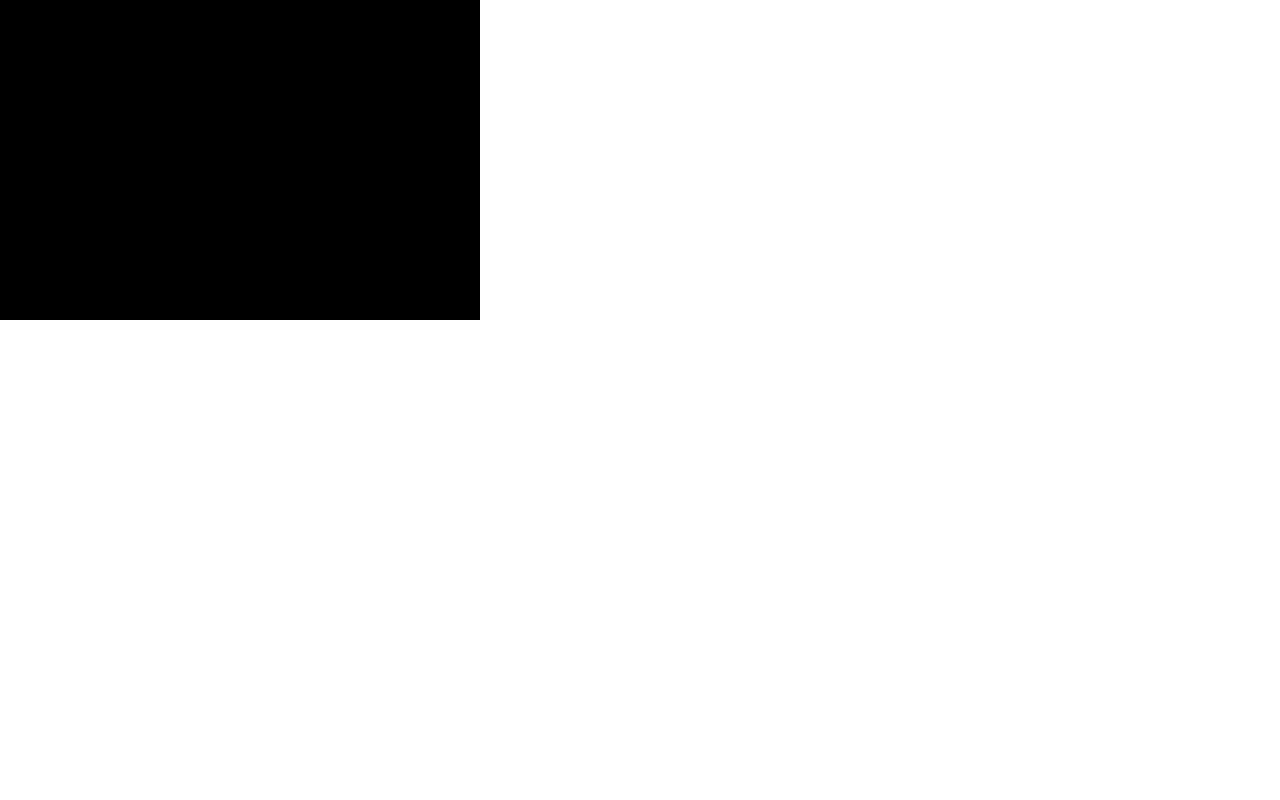
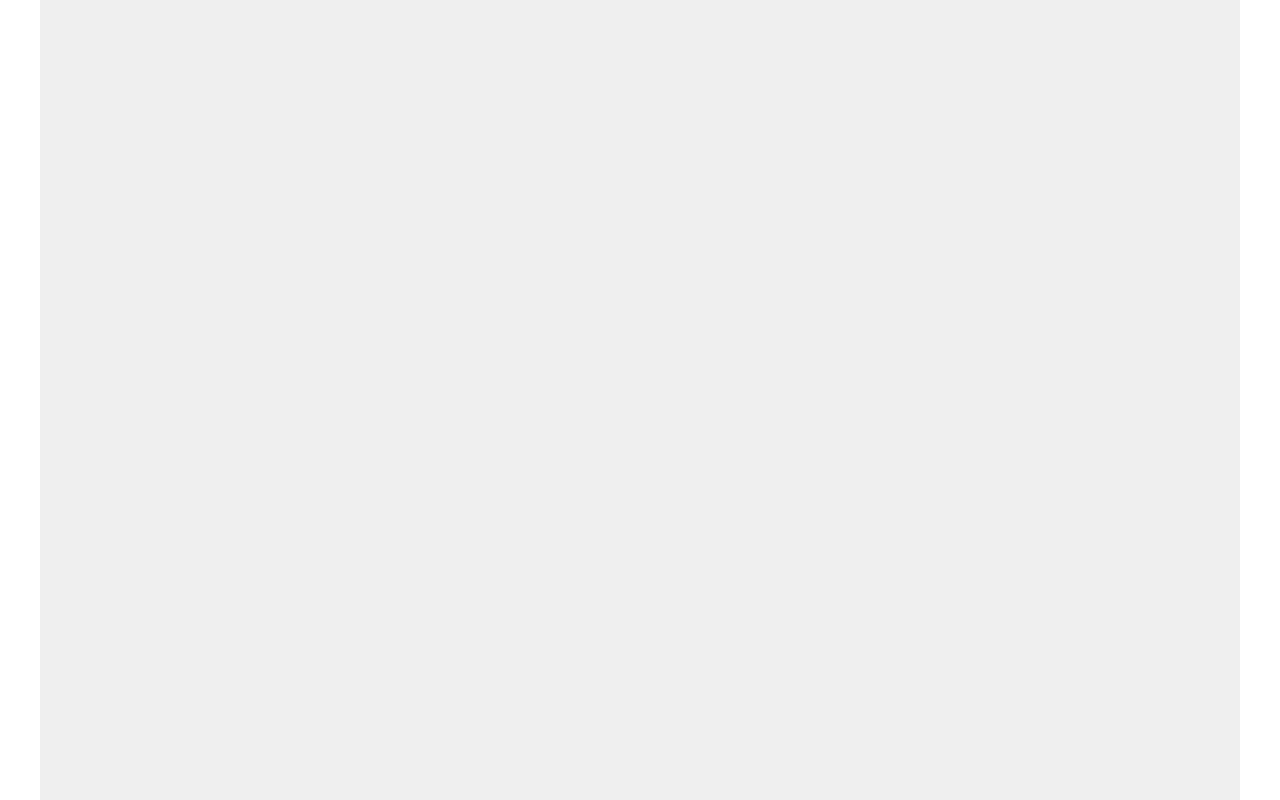
Before and after one commit to StuWares/breakoutPhaser, a plain HTML site: page index.html in a window 1280 px wide. Drawn offline with Linux system fonts and the light colour scheme.

Commit message:
Setting up page scaling and position

```diff
--- a/index.html
+++ b/index.html
@@ -11,7 +11,12 @@
     var game = new Phaser.Game(480, 320, Phaser.AUTO, null, {
         preload: preload, create: create, update: update
     });
-    function preload() {}
+    function preload() {
+        game.scale.scaleMode = Phaser.ScaleManager.SHOW_ALL;
+        game.scale.pageAlignHorizontally = true;
+        game.scale.pageAlignVertically = true;
+        game.stage.backgroundColor = '#eee';
+    }
     function create() {}
     function update() {}
 </script>
```
